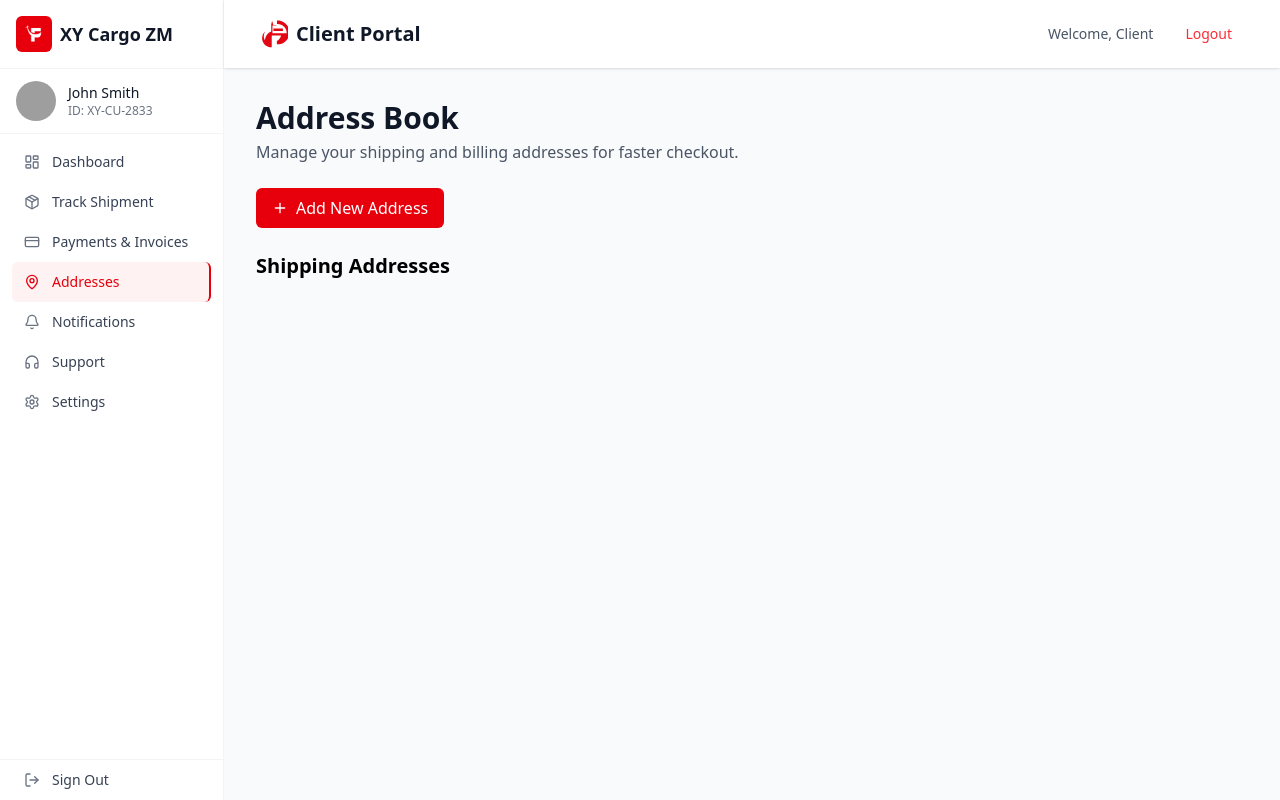
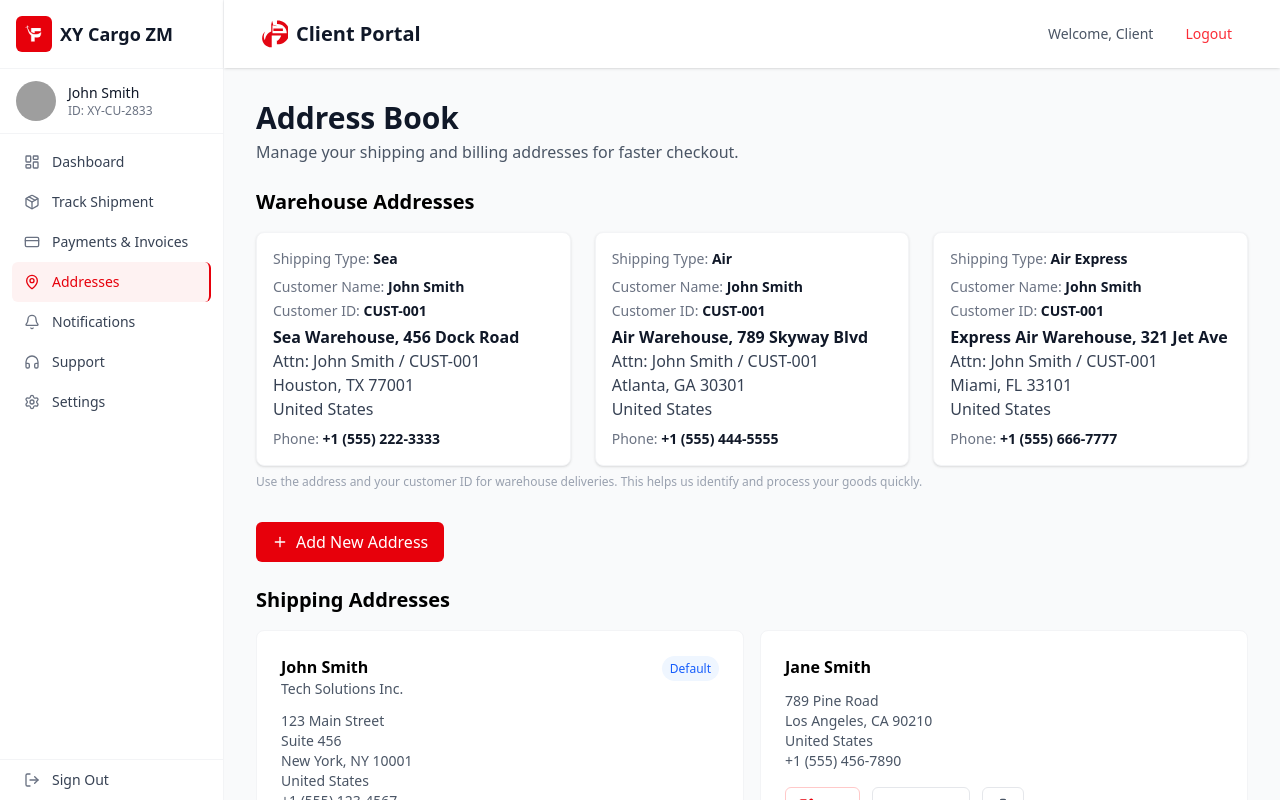
Before and after one commit to KwameGilbert/xy_cargo, a React (Vite) app: page /client/addresses in a window 1280 px wide. Built offline with nearby package versions, Linux system fonts and the light colour scheme; grey boxes are pictures that could not be loaded.

Commit message:
feat: add warehouse addresses section to Addresses page; seed localStorage with initial addresses data

```diff
--- a/src/data/addresses.json
+++ b/src/data/addresses.json
@@ -1,6 +1,47 @@
 {
   "pageTitle": "Address Book",
   "pageDescription": "Manage your shipping and billing addresses for faster checkout.",
+  "warehouseAddresses": [
+    {
+      "id": "wh-sea",
+      "shippingType": "Sea",
+      "customerName": "John Smith",
+      "customerId": "CUST-001",
+      "line1": "Sea Warehouse, 456 Dock Road",
+      "line2": "Attn: John Smith / CUST-001",
+      "city": "Houston",
+      "state": "TX",
+      "zip": "77001",
+      "country": "United States",
+      "phone": "+1 (555) 222-3333"
+    },
+    {
+      "id": "wh-air",
+      "shippingType": "Air",
+      "customerName": "John Smith",
+      "customerId": "CUST-001",
+      "line1": "Air Warehouse, 789 Skyway Blvd",
+      "line2": "Attn: John Smith / CUST-001",
+      "city": "Atlanta",
+      "state": "GA",
+      "zip": "30301",
+      "country": "United States",
+      "phone": "+1 (555) 444-5555"
+    },
+    {
+      "id": "wh-air-express",
+      "shippingType": "Air Express",
+      "customerName": "John Smith",
+      "customerId": "CUST-001",
+      "line1": "Express Air Warehouse, 321 Jet Ave",
+      "line2": "Attn: John Smith / CUST-001",
+      "city": "Miami",
+      "state": "FL",
+      "zip": "33101",
+      "country": "United States",
+      "phone": "+1 (555) 666-7777"
+    }
+  ],
   "addresses": [
     {
       "id": "addr-1",
--- a/src/pages/client/addresses/Addresses.jsx
+++ b/src/pages/client/addresses/Addresses.jsx
@@ -1,6 +1,7 @@
 import React, { useEffect, useState } from 'react';
 import axios from 'axios';
 import createMockAdapter from '../../../services/mockAdapter';
+import addressesData from '../../../data/addresses.json';
 import { showToastSync as showToast } from '../../../utils/toast';
 import ClientLayout from '../../../components/client/layout/ClientLayout';
 import AddressesList from '../../../components/client/addresses/AddressesList';
@@ -15,15 +16,31 @@ const Addresses = () => {
   const [loading, setLoading] = useState(true);
 
   useEffect(() => {
-    // configure axios mock adapter for in-memory API
+    // seed localStorage with addresses from source JSON if none exists
+    try {
+      const existing = localStorage.getItem(STORAGE_KEY);
+      if (!existing) {
+        localStorage.setItem(STORAGE_KEY, JSON.stringify(addressesData.addresses || []));
+      }
+    } catch (e) {
+      // localStorage might not be available in some test environments
+      // ignore and continue - adapter will handle missing storage
+    }
+
+    // configure axios mock adapter for in-memory API (used for /api/addresses CRUD)
     axios.defaults.adapter = createMockAdapter(STORAGE_KEY);
 
+    // Use the JSON module directly for initial page data (more reliable than fetching '/src/...')
     const fetchData = async () => {
       try {
-        // fetch from API (mock adapter will read localStorage)
-        const res = await axios.get('/api/addresses');
-        setAddressesState(res.data || []);
-        setData({ addresses: res.data || [], pageTitle: 'Address Book', pageDescription: 'Manage your shipping and billing addresses for faster checkout.' });
+        const resData = addressesData;
+        setAddressesState(resData.addresses || []);
+        setData({
+          addresses: resData.addresses || [],
+          warehouseAddresses: resData.warehouseAddresses || [],
+          pageTitle: resData.pageTitle,
+          pageDescription: resData.pageDescription
+        });
       } catch (err) {
         console.error('Failed to load addresses', err);
       } finally {
@@ -135,6 +152,7 @@ const Addresses = () => {
   }
 
   const addresses = data?.addresses || [];
+  const warehouseAddresses = data?.warehouseAddresses || [];
 
   return (
     <ClientLayout>
@@ -143,6 +161,28 @@ const Addresses = () => {
           <div className="mb-6">
             <h1 className="text-3xl font-bold text-gray-900">{data?.pageTitle}</h1>
             <p className="text-gray-600 mt-1">{data?.pageDescription}</p>
+          </div>
+
+          {/* Warehouse Addresses Section */}
+          <div className="mb-8">
+            <h2 className="text-xl font-semibold mb-4">Warehouse Addresses</h2>
+            <div className="grid grid-cols-1 md:grid-cols-3 gap-6">
+              {warehouseAddresses.map(addr => (
+                <div key={addr.id} className="bg-white rounded-lg shadow-sm p-4 border border-gray-100">
+                  <div className="mb-2 text-sm text-gray-500">Shipping Type: <span className="font-semibold text-gray-900">{addr.shippingType}</span></div>
+                  <div className="mb-1 text-sm text-gray-500">Customer Name: <span className="font-semibold text-gray-900">{addr.customerName}</span></div>
+                  <div className="mb-1 text-sm text-gray-500">Customer ID: <span className="font-semibold text-gray-900">{addr.customerId}</span></div>
+                  <div className="mb-2">
+                    <div className="font-semibold text-gray-900">{addr.line1}</div>
+                    {addr.line2 && <div className="text-gray-700">{addr.line2}</div>}
+                    <div className="text-gray-700">{addr.city}, {addr.state} {addr.zip}</div>
+                    <div className="text-gray-700">{addr.country}</div>
+                  </div>
+                  <div className="text-sm text-gray-500">Phone: <span className="font-semibold text-gray-900">{addr.phone}</span></div>
+                </div>
+              ))}
+            </div>
+            <div className="text-xs text-gray-400 mt-2">Use the address and your customer ID for warehouse deliveries. This helps us identify and process your goods quickly.</div>
           </div>
 
           <div className="mb-6">
@@ -156,9 +196,9 @@ const Addresses = () => {
             <h2 className="text-xl font-semibold mb-4">Shipping Addresses</h2>
             <AddressesList addresses={addressesState} onEdit={handleEdit} onDelete={handleDelete} onSetDefault={handleSetDefault} />
           </div>
-  </div>
+        </div>
 
-  <AddressFormModal open={isFormOpen} address={editingAddress} onClose={() => setIsFormOpen(false)} onSave={handleSaveAddress} />
+        <AddressFormModal open={isFormOpen} address={editingAddress} onClose={() => setIsFormOpen(false)} onSave={handleSaveAddress} />
         <ConfirmDialog open={confirmOpen} title={confirmPayload?.action === 'delete' ? 'Delete address' : 'Set default address'} message={
           confirmPayload?.action === 'delete'
             ? `Are you sure you want to delete ${confirmPayload.address.name}? This cannot be undone.`
```
